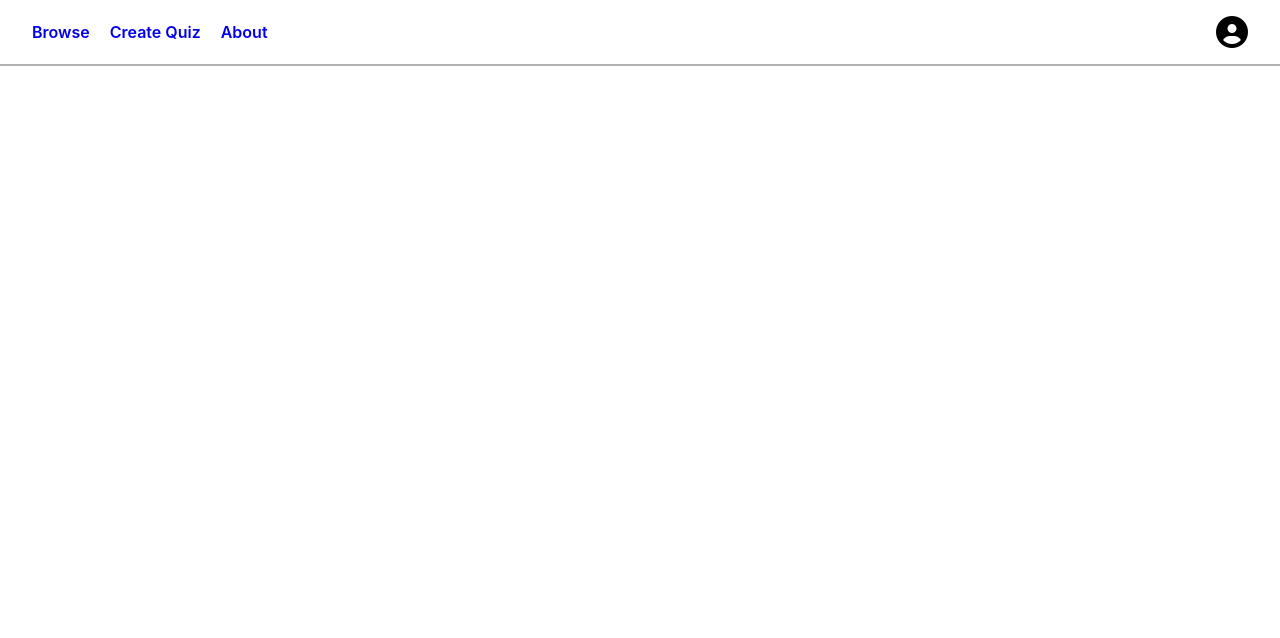
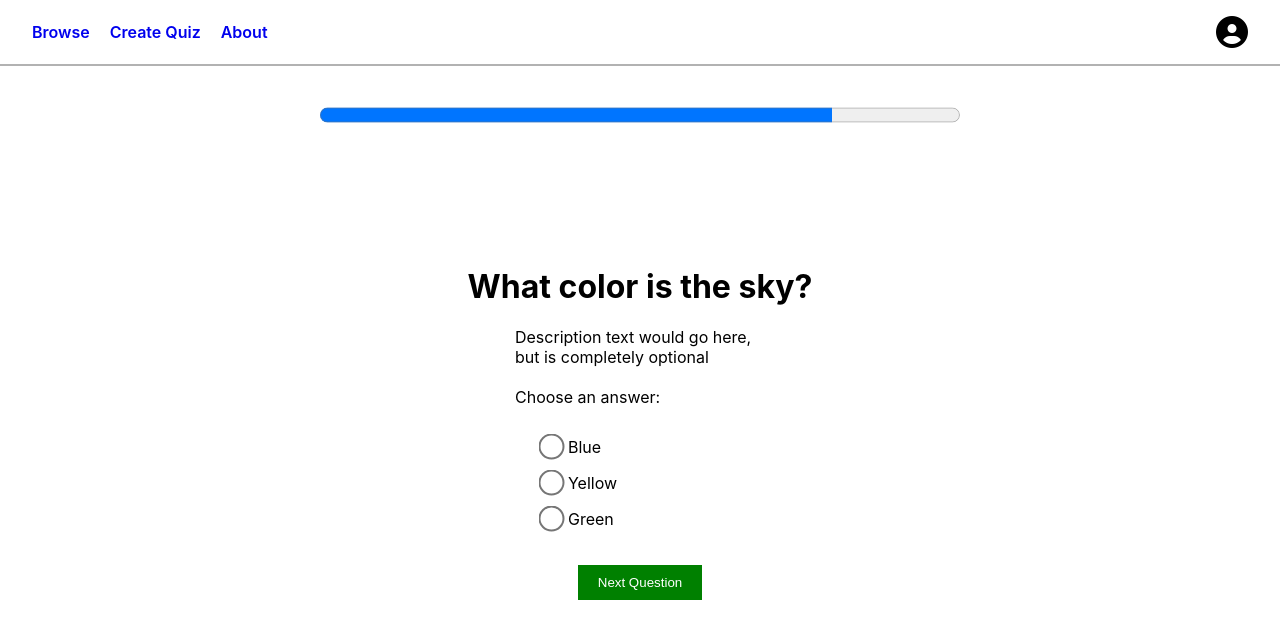
Before and after one commit to MarvelProgramming/KTrial, a React (Create React App) app in the folder client/: page /quiz in a window 1280 px wide. Shown: the top 638 px of the page. Built offline with nearby package versions, Linux system fonts and the light colour scheme.

Commit message:
Setup initial styling for Quiz_Start and updated Quiz_Question

```diff
--- a/client/src/components/QuizCreation_Questions.jsx
+++ b/client/src/components/QuizCreation_Questions.jsx
@@ -1,5 +1,5 @@
 import React from 'react'
-import QuizQuestion from './QuizQuestion'
+import Quiz_Question from './Quiz_Question'
 
 export default function QuizCreation_Questions() {
   return (
@@ -30,7 +30,7 @@ export default function QuizCreation_Questions() {
         <button className="filled-btn">Finish Quiz</button>
         <button>Delete Question</button>
       </div>
-      <QuizQuestion />
+      <Quiz_Question />
     </div>
   );
 };
--- a/client/src/components/QuizQuestion.jsx
+++ b/client/src/components/Quiz_Question.jsx
@@ -4,12 +4,14 @@ import QuizQuestionChoice from './QuizQuestionChoice'
 export default function QuizQuestion() {
   return (
     <div className="quiz-question">
+      <progress max="100" value="80"/>
       <h1>What color is the sky?</h1>
       <p>Description text would go here, but is completely optional</p>
       <p>Choose an answer:</p>
       <QuizQuestionChoice choice="Blue" id="1" type={'radio'} />
       <QuizQuestionChoice choice="Yellow" id="2" type={'radio'} />
       <QuizQuestionChoice choice="Green" id="3" type={'radio'} />
+      <button className="filled-btn">Next Question</button>
     </div>
   )
 }
--- a/client/src/components/Quiz_Start.jsx
+++ b/client/src/components/Quiz_Start.jsx
@@ -1,9 +1,17 @@
 import React from 'react'
-import Header from "./Header";
+import QuizShareLink from './QuizShareLink';
 
 export default function Quiz_Start() {
   return (
     <div className="quiz-start">
+      <div>
+        <h1>QuizName</h1>
+        <p>Description: The description for the quiz.</p>
+        <p>Questions: 1</p>
+        <button className="hollow-btn">Browse Quizzes</button>
+        <button className="filled-btn">Begin</button>
+      </div>
+        <QuizShareLink />
     </div>
   )
 }
--- a/client/src/routes/QuizCreationPage.jsx
+++ b/client/src/routes/QuizCreationPage.jsx
@@ -5,5 +5,5 @@ import QuizCreation_Review from '../components/QuizCreation_Review';
 import QuizCreation_Finished from "../components/QuizCreation_Finished";
 
 export default function QuizCreationPage () {
-  return <QuizCreation_Finished />
+  return <QuizCreation_Questions />
 };
--- a/client/src/routes/QuizPage.jsx
+++ b/client/src/routes/QuizPage.jsx
@@ -1,10 +1,13 @@
 import React from 'react'
 import Header from '../components/Header'
+import Quiz_Start from '../components/Quiz_Start'
+import Quiz_Question from '../components/Quiz_Question';
 
 export default function QuizPage() {
   return (
-    <div className="quiz-page">
-      <Header />
-    </div>
+  <div className="quiz-page">
+    <Header />
+    <Quiz_Question />
+  </div>
   );
 };
--- a/client/src/styles/App.css
+++ b/client/src/styles/App.css
@@ -277,10 +277,6 @@ body,
   margin: 0 auto;
 }
 
-.quiz-question p:nth-child(3) {
-  margin-bottom: 20px;
-}
-
 .quiz-question-choice {
   width: 200px;
   margin: 0 auto;
@@ -305,12 +301,44 @@ body,
   margin-bottom: 10px;
 }
 
+.quiz-creation-questions .quiz-question button,
+.quiz-creation-questions .quiz-question progress {
+  display: none;
+}
+
+.quiz-question {
+  margin: auto auto;
+}
+
+.quiz-question button {
+  display: block;
+  margin: 20px auto;
+  padding: 10px 20px;
+}
+
+.quiz-question p:nth-child(3) {
+  margin-bottom: 20px;
+}
+
+.quiz-question h1 {
+  text-align: center;
+}
+
 .quiz-question p {
   width: 250px;
   margin: 0 auto;
 }
 
-.quiz-question p:nth-child(2) {
+.quiz-question progress {
+  position: absolute;
+  top: 100px;
+  left: calc(25%);
+  width: 50%;
+  height: 30px;
+  margin: 0 auto;
+}
+
+.quiz-question p:nth-child(4) {
   margin-bottom: 30px;
 }
 
@@ -333,6 +361,46 @@ body,
 
 .quiz-creation-finished button {
   padding: 10px 60px;
+}
+
+.quiz-page {
+  height: 100%;
+}
+
+.quiz-start {
+  display: flex;
+  justify-content: center;
+  align-items: center;
+  text-align: center;
+  height: 100%;
+}
+
+.quiz-start div:first-child {
+  margin: auto auto;
+}
+
+.quiz-start h1 {
+  font-size: clamp(2rem, 5vw - 1rem, 5rem);
+}
+
+.quiz-start p {
+  font-size: clamp(1rem, 3vw - 1rem, 1.2rem);
+}
+
+.quiz-start .quiz-share-link {
+  display: flex;
+  flex-direction: column-reverse;
+  position: absolute;
+  bottom: 4rem;
+  text-align: center;
+}
+
+.quiz-start button {
+  font-size: clamp(1rem, 2vw, 1.5rem);
+  padding: 10px 0;
+  width: 10em;
+  margin: 0 10px;
+  margin-top: 5em;
 }
 
 @media screen and (min-width: 600px) {
```
